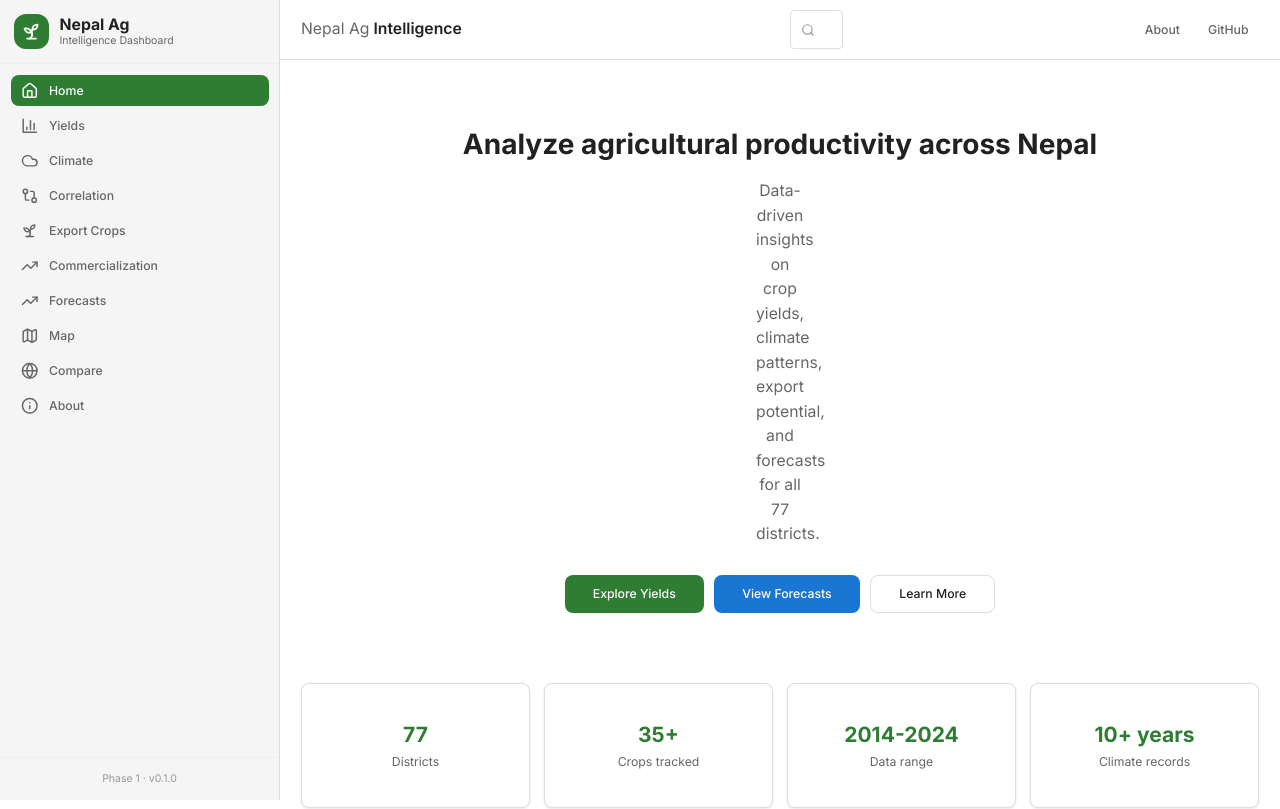
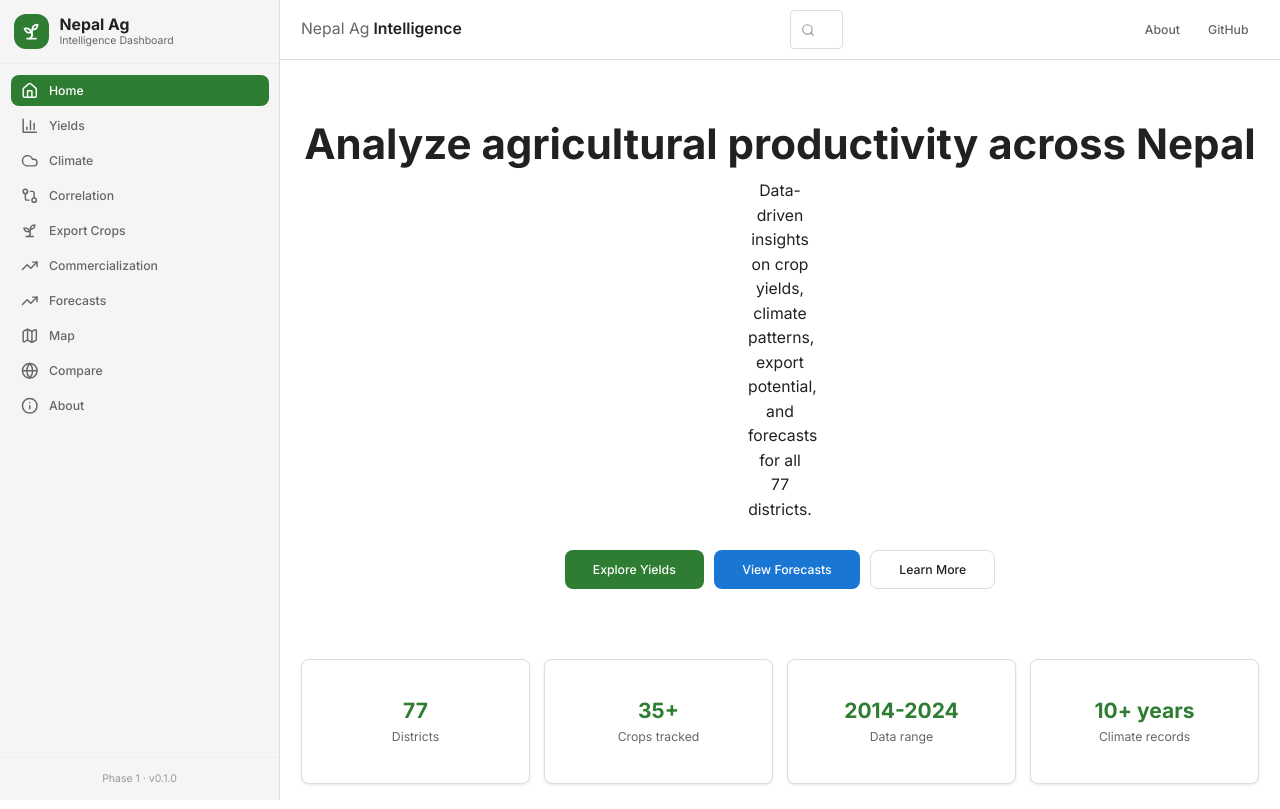
Before and after one commit to Aashish-po/nepal-ag-dashboard, a React (Vite) app in the folder frontend/: page / in a window 1280 px wide. Shown: the top 809 px of the page. Built offline with nearby package versions, Linux system fonts and the light colour scheme; no server answers.

Commit message:
Update Home page styling and adjust Python version in render configuration

```diff
--- a/frontend/src/pages/Home.tsx
+++ b/frontend/src/pages/Home.tsx
@@ -85,24 +85,28 @@ export function Home() {
   ];
 
   return (
-    <div className="max-w-350 mx-auto p-6 space-y-8">
+    <div className="max-w-7xl mx-auto p-6 space-y-8">
       <section className="text-center py-12">
-        <h1 className="text-h1 font-bold mb-4 text-balance">
+        <h1 className="text-5xl font-bold mb-4">
           Analyze agricultural productivity across Nepal
         </h1>
-        <p className="text-lg text-text-secondary max-w-2xl mx-auto mb-8 text-balance">
+
+        <p className="max-w-3xl mx-auto text-lg text-muted-foreground mb-8">
           Data-driven insights on crop yields, climate patterns, export
           potential, and forecasts for all 77 districts.
         </p>
+
         <div className="flex flex-wrap justify-center gap-3">
           <Link to="/yields">
             <Button size="lg">Explore Yields</Button>
           </Link>
+
           <Link to="/forecasts">
             <Button size="lg" variant="secondary">
               View Forecasts
             </Button>
           </Link>
+
           <Link to="/about">
             <Button size="lg" variant="outline">
               Learn More
```
Also changed, not shown: 1 other file (tests, documents, lock files or other folders).
